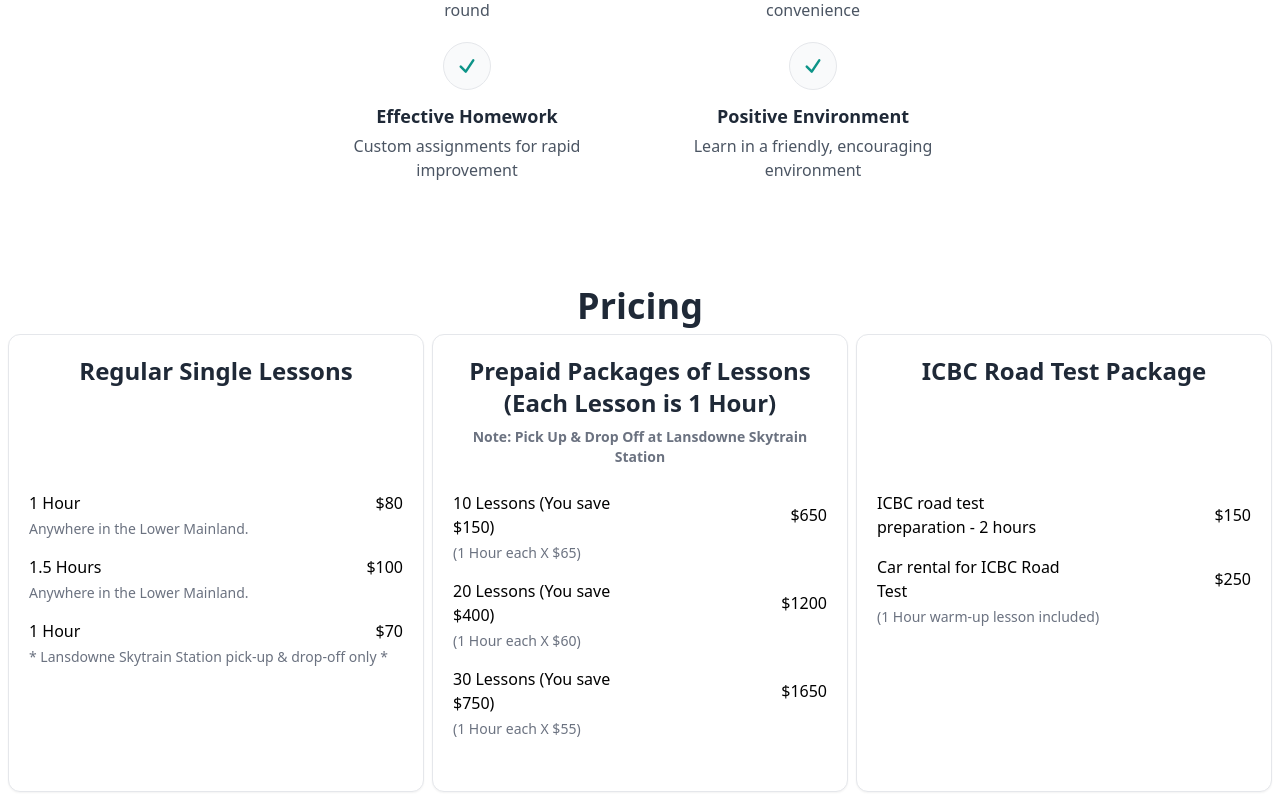
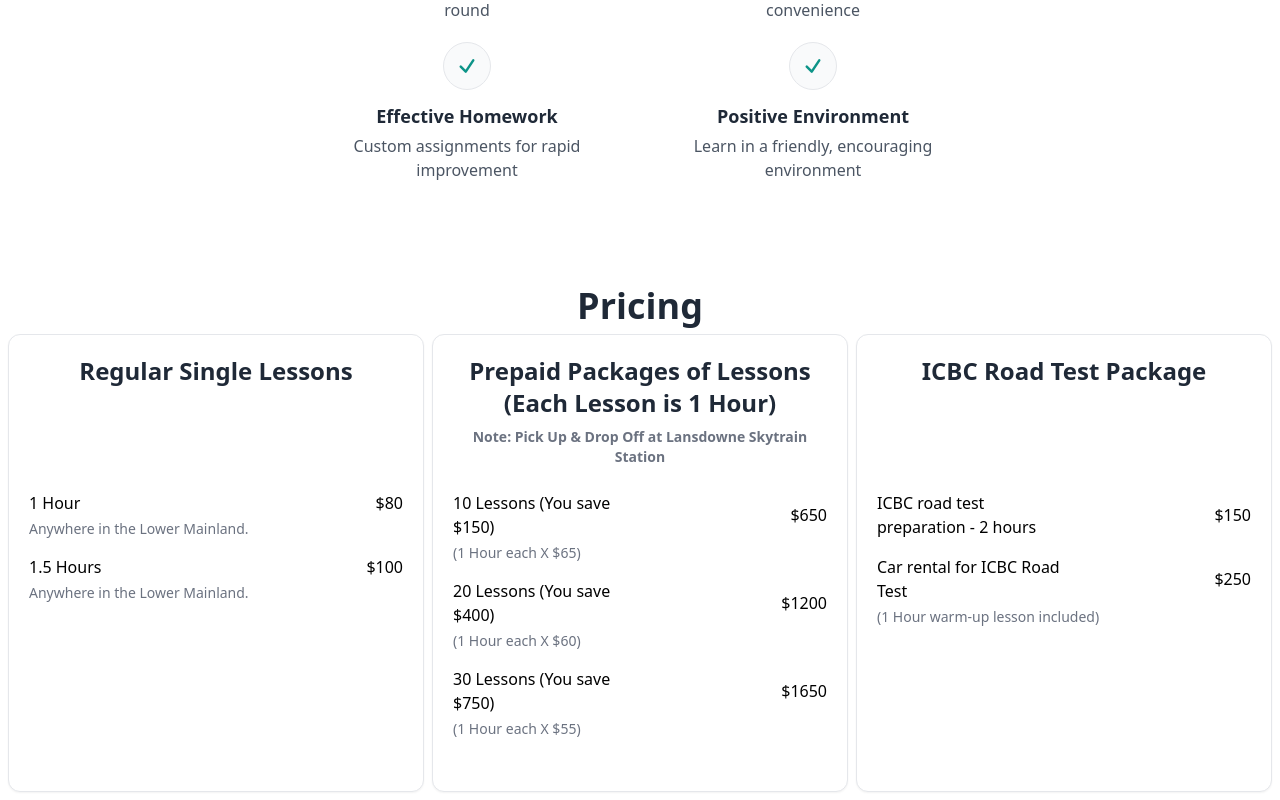
Before and after one commit to localhost5001/checkdriving, a Nuxt app: page / in a window 1280 px wide. Shown: the part 920-1720 px from the top of the page. Built offline with nearby package versions, Linux system fonts and the light colour scheme.

Commit message:
updated changes

```diff
--- a/components/pricing.vue
+++ b/components/pricing.vue
@@ -32,7 +32,7 @@ const cards: PricingCardViewModel[] = [
         note: "Anywhere in the Lower Mainland.",
       },
       { amount: 100, description: "1.5 Hours", note: "Anywhere in the Lower Mainland.",},
-      { amount: 70, description: "1 Hour", note: "* Lansdowne Skytrain Station pick-up & drop-off only *",},
+      // { amount: 70, description: "1 Hour", note: "* Lansdowne Skytrain Station pick-up & drop-off only *",},
     ],
   },
   {
```
